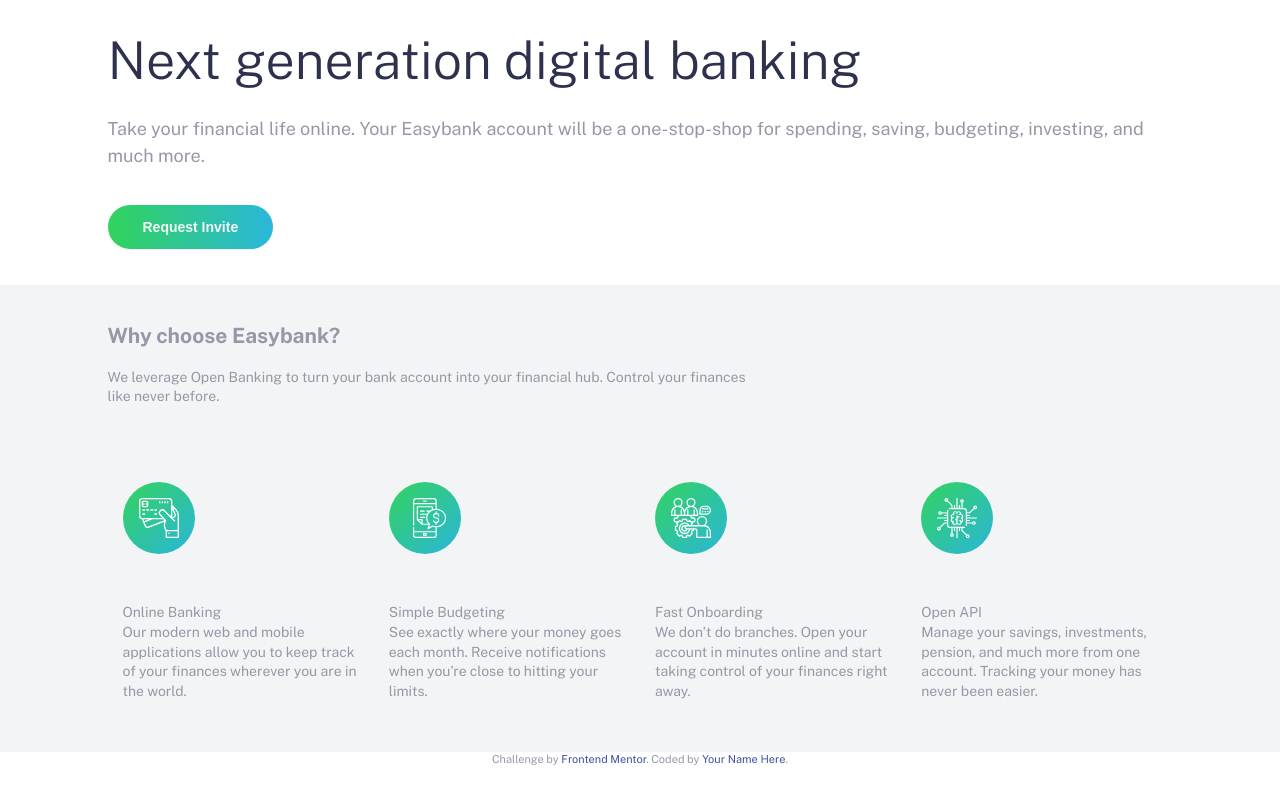
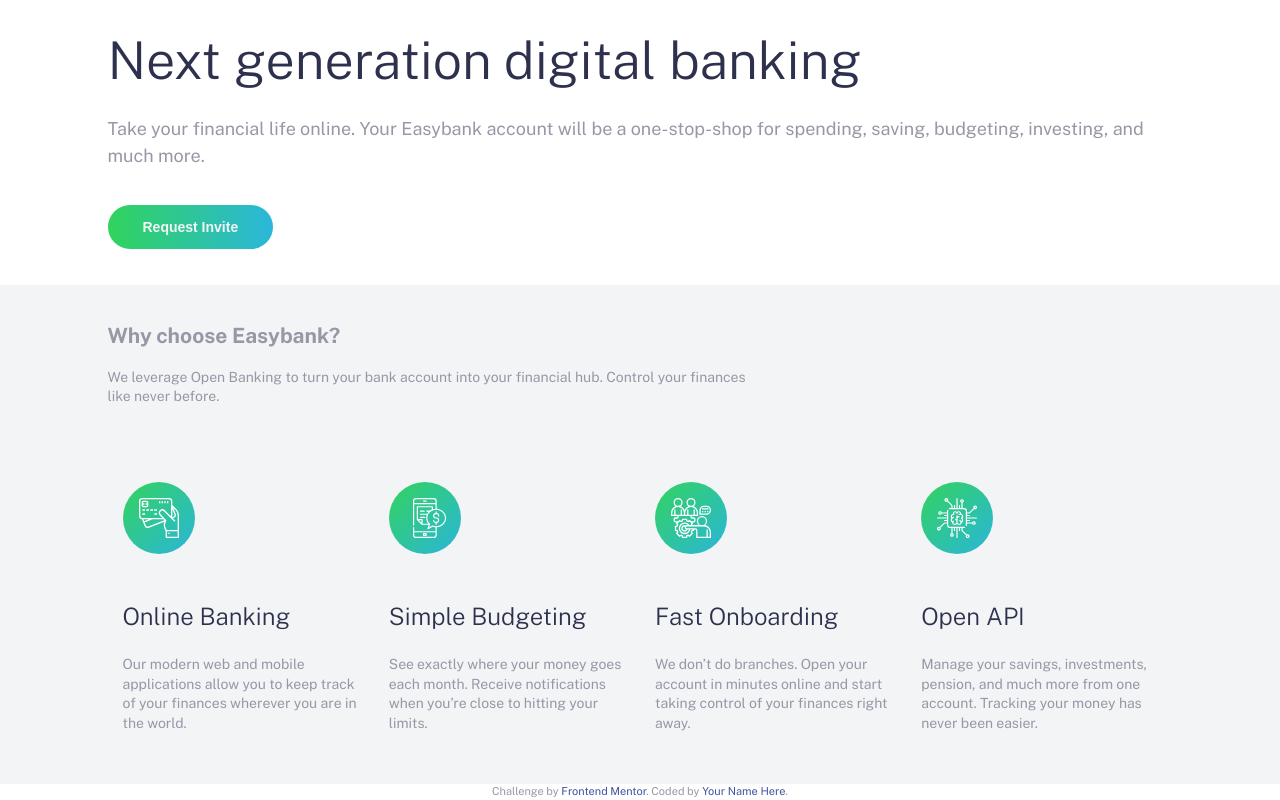
Before and after one commit to iridiumCodes/easybank, a plain HTML site: page index.html in a window 1280 px wide. Shown: the part 739-1539 px from the top of the page. Before the commit the page ends 1507 px from the top, so only its background shows below. Drawn offline with nearby package versions, Linux system fonts and the light colour scheme.

Commit message:
feature title styles

```diff
--- a/app/scss/_feature.scss
+++ b/app/scss/_feature.scss
@@ -42,6 +42,16 @@
   }
 
   &__title {
+    font-size: 1.25rem;
+    font-weight: 300;
+    line-height: 1.15;
+    color: $darkBlue;
+    margin-bottom: 1rem;
+
+    @include breakpoint-up(large) {
+      font-size: 1.5rem;
+      margin-bottom: 1.5rem;
+    }
   }
 
   &__description {
```
Also changed, not shown: dist/css/style.css, 1 other file.
